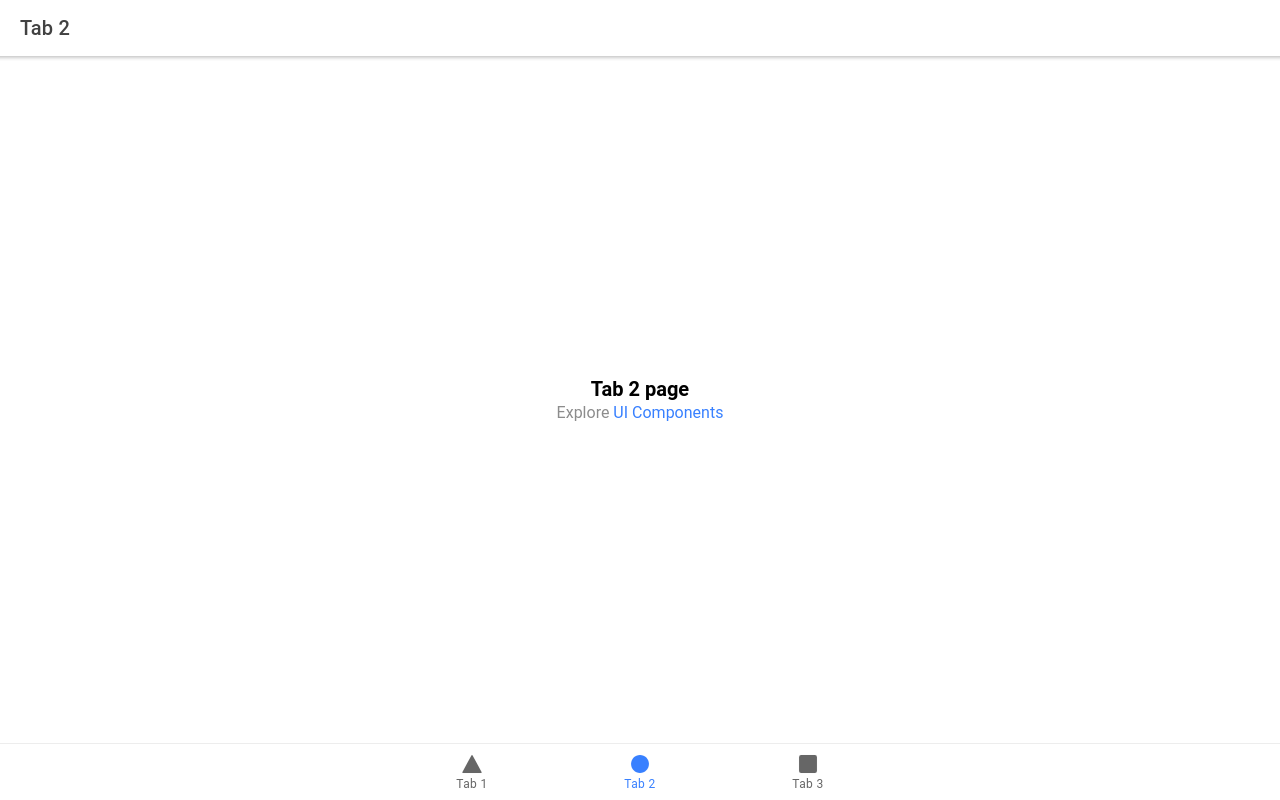
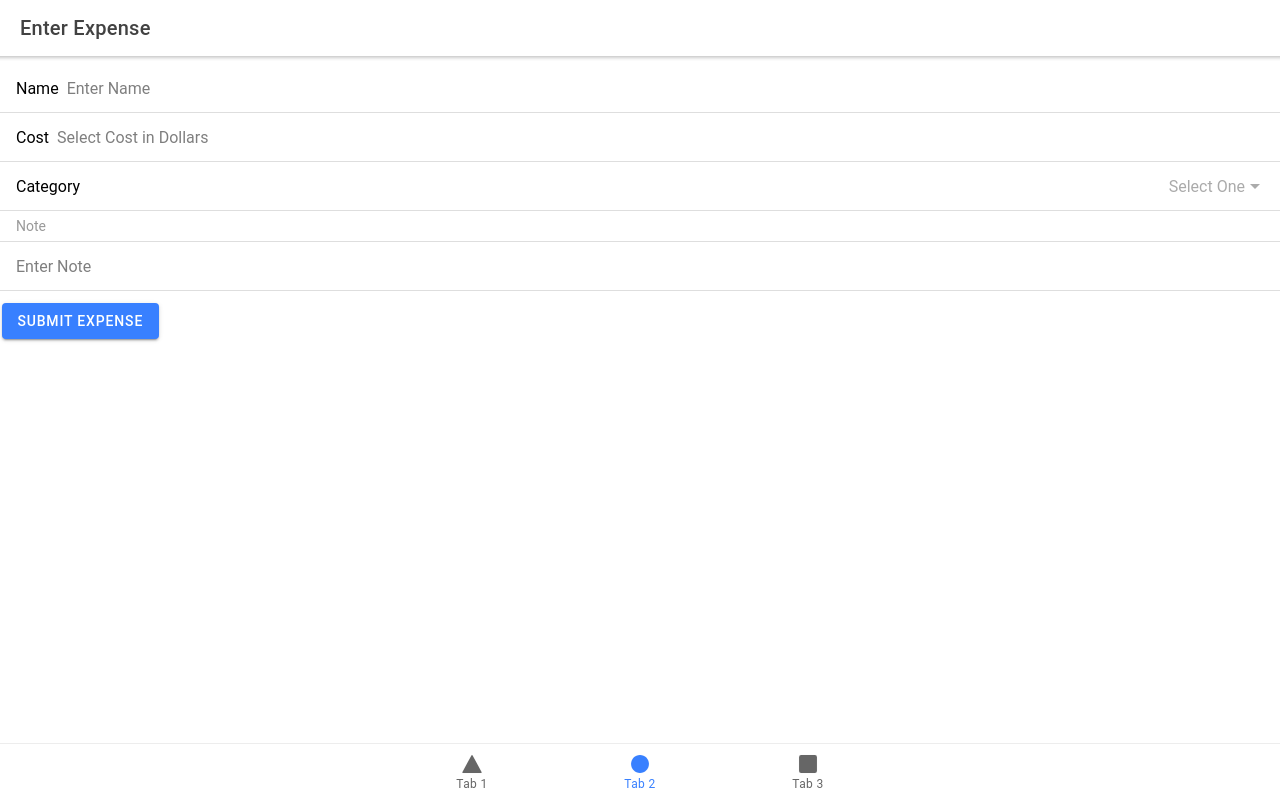
Before and after one commit to natezmatthews/DriversSeat, a React (Create React App) app: page /tab2 in a window 1280 px wide. Built offline with nearby package versions, Linux system fonts and the light colour scheme.

Commit message:
Initial form setup

```diff
--- a/src/components/LineChart.tsx
+++ b/src/components/LineChart.tsx
@@ -15,7 +15,6 @@ const data = {
 };
 
 const options = {
-    maintainAspectRatio: false,
     scales: {
         y: {
             title: {
@@ -28,8 +27,8 @@ const options = {
                 display: true,
                 text: 'Days'
             }
-        },
-    },
+        }
+    }
 };
 
 const LineChart = () => (
@@ -37,8 +36,6 @@ const LineChart = () => (
         <Line
             type="line"
             data={data}
-            width={10}
-            height={10}
             options={options}
         />
     </>
--- a/src/pages/Tab2.tsx
+++ b/src/pages/Tab2.tsx
@@ -1,13 +1,37 @@
-import { IonContent, IonHeader, IonPage, IonTitle, IonToolbar } from '@ionic/react';
-import ExploreContainer from '../components/ExploreContainer';
+import {
+  IonButton,
+  IonContent,
+  IonHeader,
+  IonInput,
+  IonItem,
+  IonItemDivider,
+  IonLabel,
+  IonList,
+  IonPage,
+  IonSelect,
+  IonSelectOption,
+  IonTitle,
+  IonToolbar
+} from '@ionic/react';
+import React, { useState } from 'react';
+import { useDispatch } from 'react-redux';
+import { recordExpense } from '../redux/expenses';
+import { Category } from '../sharedTypes';
 import './Tab2.css';
 
 const Tab2: React.FC = () => {
+  const dispatch = useDispatch();
+
+  const [name, setName] = useState<string>();
+  const [cost, setCost] = useState<number>();
+  const [category, setCategory] = useState<Category>();
+  const [note, setNote] = useState<string>();
+
   return (
     <IonPage>
       <IonHeader>
         <IonToolbar>
-          <IonTitle>Tab 2</IonTitle>
+          <IonTitle>Enter Expense</IonTitle>
         </IonToolbar>
       </IonHeader>
       <IonContent fullscreen>
@@ -16,7 +40,45 @@ const Tab2: React.FC = () => {
             <IonTitle size="large">Tab 2</IonTitle>
           </IonToolbar>
         </IonHeader>
-        <ExploreContainer name="Tab 2 page" />
+        <IonList>
+          <IonItem>
+            <IonLabel>Name</IonLabel>
+            <IonInput value={name} placeholder="Enter Name" onIonChange={e => setName(e.detail.value!)} clearInput></IonInput>
+          </IonItem>
+
+          <IonItem>
+            <IonLabel>Cost</IonLabel>
+            <IonInput type="number" value={cost} placeholder="Select Cost in Dollars" onIonChange={e => setCost(parseInt(e.detail.value!, 10))}></IonInput>
+          </IonItem>
+
+          <IonItem>
+            <IonLabel>Category</IonLabel>
+            <IonSelect value={category} placeholder="Select One" onIonChange={e => setCategory(e.detail.value)}>
+              {
+                Object.keys(Category).map((key) => {
+                  return <IonSelectOption value={key}>{key}</IonSelectOption>
+                })
+              }
+            </IonSelect>
+          </IonItem>
+
+          <IonItemDivider>Note</IonItemDivider>
+          <IonItem>
+            <IonInput value={note} placeholder="Enter Note" onIonChange={e => setNote(e.detail.value!)} clearInput></IonInput>
+          </IonItem>
+        </IonList>
+        <IonButton
+          onClick={() => dispatch(
+            recordExpense({
+              name: name!,
+              cost: cost!,
+              category: category!,
+              note: note!
+            })
+          )}
+        >
+          Submit expense
+        </IonButton>
       </IonContent>
     </IonPage>
   );
--- a/src/sharedTypes.ts
+++ b/src/sharedTypes.ts
@@ -17,5 +17,6 @@ export interface Expense {
     name: string,
     date: string,
     cost: number,
-    category: Category
+    category: Category,
+    note: string
 }
```
